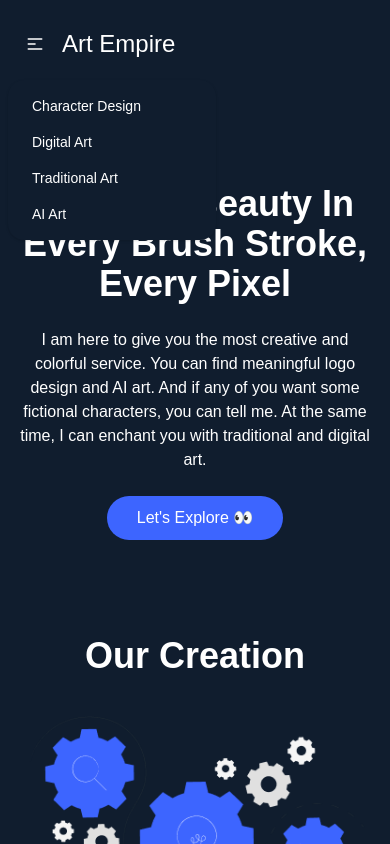
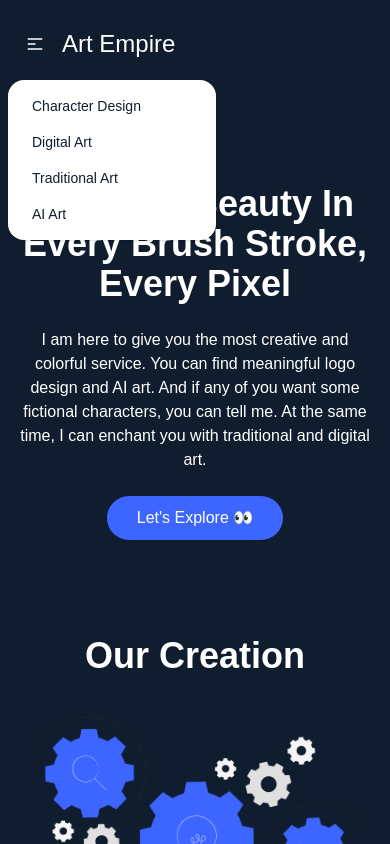
Before and after one commit to mdadib300/Art-empire, a React (Create React App) app: page / in a window 390 px wide. Both pictures are taken after a click on the label 35 px from the left and 44 px from the top of the page. Shown: the top 844 px of the page. Built offline with nearby package versions, Linux system fonts and the light colour scheme; a web font is replaced by a local one.

Commit message:
Navbar corrections added

```diff
--- a/src/components/CharacterDesign/CharacterDesign.js
+++ b/src/components/CharacterDesign/CharacterDesign.js
@@ -6,7 +6,7 @@ import cd4 from '../../assets/CharacterDesign/4.jpg';
 
 const CharacterDesign = () => {
     return (
-        <div id='characterDesign' className='pb-20 md:pb-32 px-5 md:px-10 text-white text-center'>
+        <div id='character-design' className='pb-20 md:pb-32 px-5 md:px-10 text-white text-center'>
             <h1 className='text-4xl font-semibold mb-5'>Character Design</h1>
             <p>Sample text</p>
             <div className='grid grid-cols-1 md:grid-cols-2 lg:grid-cols-4 gap-5 mt-10'>
--- a/src/components/Navigation/Navigation.js
+++ b/src/components/Navigation/Navigation.js
@@ -2,27 +2,27 @@ import React from 'react';
 
 const Navigation = () => {
     return (
-        <div className="navbar px-2 lg:px-28 py-5 lg:py-4 bg-primary text-white">
+        <div className="navbar px-2 lg:px-28 py-5 lg:py-4 text-white">
             <div className="navbar-start">
                 <div className="dropdown">
                     <label tabIndex={0} className="btn btn-ghost lg:hidden">
                         <svg xmlns="http://www.w3.org/2000/svg" className="h-5 w-5" fill="none" viewBox="0 0 24 24" stroke="currentColor"><path strokeLinecap="round" strokeLinejoin="round" strokeWidth="2" d="M4 6h16M4 12h8m-8 6h16" /></svg>
                     </label>
-                    <ul tabIndex={0} className="menu menu-compact dropdown-content mt-3 p-2 shadow rounded-box w-52 bg-primary">
-                        <li><a href='*'>Character Design</a></li>
-                        <li><a href='*'>Digital Art</a></li>
-                        <li><a href='*'>Traditional Art</a></li>
-                        <li><a href='*'>AI Art</a></li>
+                    <ul tabIndex={0} className="menu menu-compact dropdown-content mt-3 p-2 shadow rounded-box w-52 bg-white text-primary">
+                        <li><a href='/#character-design'>Character Design</a></li>
+                        <li><a href='/#digital-art'>Digital Art</a></li>
+                        <li><a href='/#traditional-art'>Traditional Art</a></li>
+                        <li><a href='/#ai-art'>AI Art</a></li>
                     </ul>
                 </div>
-                <a href='*' className="normal-case text-2xl">Art Empire</a>
+                <a href='/' className="normal-case text-2xl">Art Empire</a>
             </div>
             <div className="navbar-end hidden lg:flex">
                 <ul className="menu menu-horizontal px-1">
-                    <li><a href='*'>Character Design</a></li>
-                    <li><a href='*'>Digital Art</a></li>
-                    <li><a href='*'>Traditional Art</a></li>
-                    <li><a href='*'>AI Art</a></li>
+                    <li><a href='/#character-design'>Character Design</a></li>
+                    <li><a href='/#digital-art'>Digital Art</a></li>
+                    <li><a href='/#traditional-art'>Traditional Art</a></li>
+                    <li><a href='/#ai-art'>AI Art</a></li>
                 </ul>
             </div>
         </div>
--- a/src/components/TraditionalArt/TraditionalArt.js
+++ b/src/components/TraditionalArt/TraditionalArt.js
@@ -6,7 +6,7 @@ import ta4 from '../../assets/paintings/12.jpg';
 
 const TraditionalArt = () => {
     return (
-        <div id='characterDesign' className='pb-20 md:pb-32 px-5 md:px-10 bg-primary text-white text-center'>
+        <div id='traditional-art' className='pb-20 md:pb-32 px-5 md:px-10 bg-primary text-white text-center'>
             <h1 className='text-4xl font-semibold mb-5'>Traditional Art</h1>
             <p>Traditional art is created with different drawing and painting styles. Traditional art includes sketches, portraits, etc. Different types of colors like poster colors, acrylic colors, pastels etc. are used in traditional paintings.</p>
             <div className='grid grid-cols-1 md:grid-cols-2 lg:grid-cols-4 gap-5 mt-10'>
```
